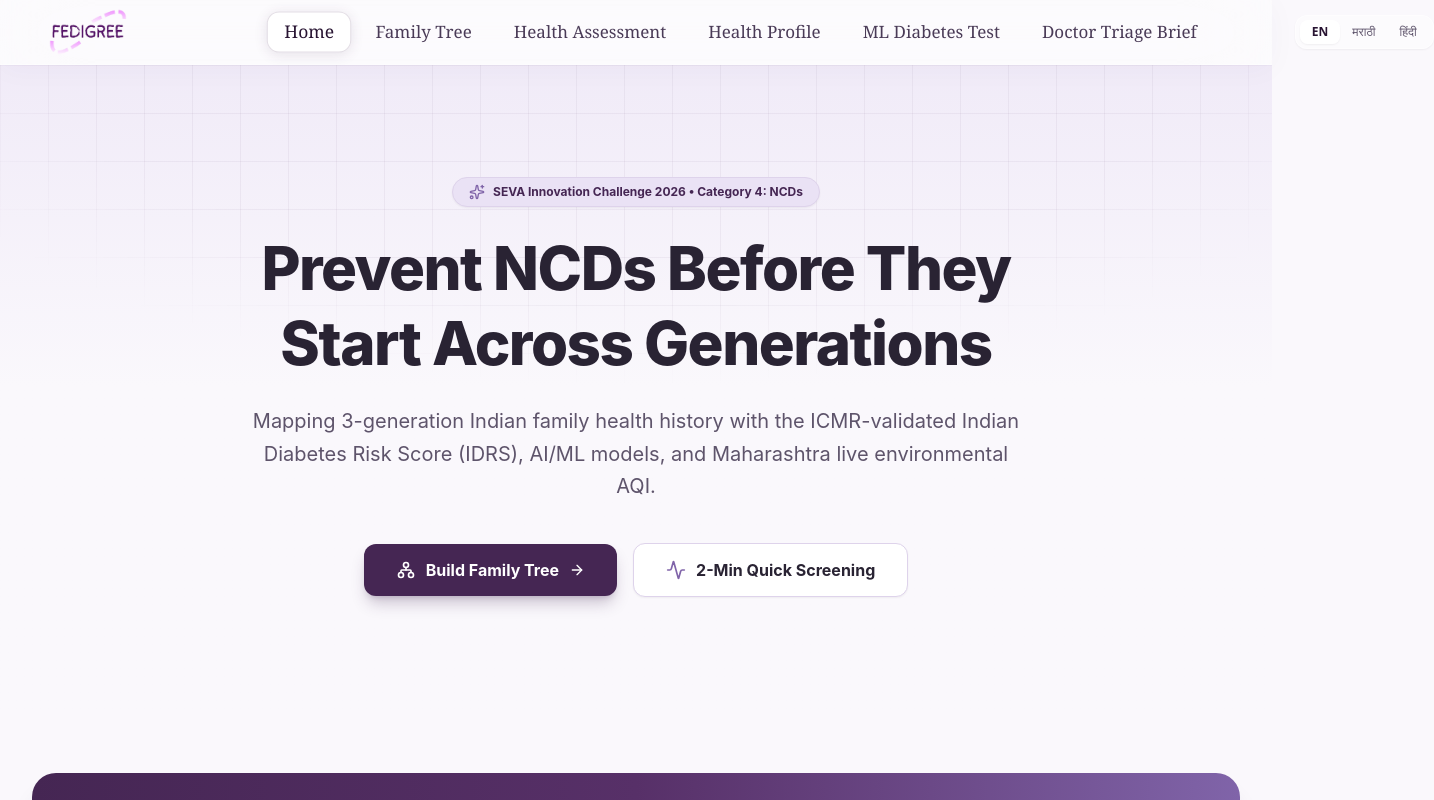
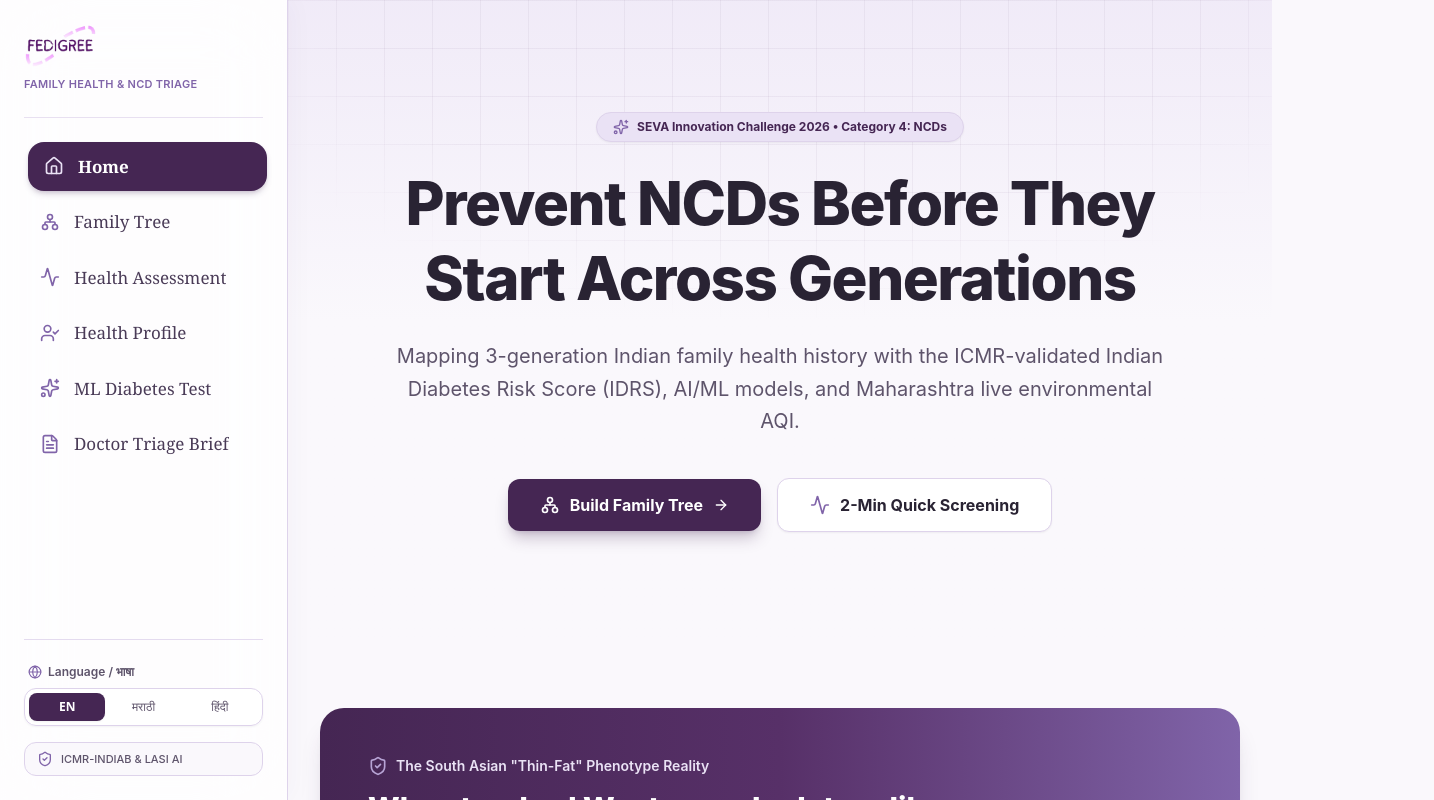
Before and after one commit to KunalPatilCode/Fedigree, a Next.js app in the folder frontend/: page / in a window 1280 px wide. Shown: the top 800 px of the page, 1434 px wide, since content can reach past the window. Built offline with nearby package versions, Linux system fonts and the light colour scheme.

Commit message:
feat(ui): bring navbar to left-hand sidebar layout and fix tree placeholder handles

```diff
--- a/frontend/src/app/layout.tsx
+++ b/frontend/src/app/layout.tsx
@@ -15,10 +15,14 @@ export default function RootLayout({
 }>) {
   return (
     <html lang="en">
-      <body className="min-h-screen flex flex-col bg-[#FAF8FC] text-[#292333] antialiased">
-        <Navbar />
-        <main className="flex-1">{children}</main>
-        <Footer />
+      <body className="min-h-screen bg-[#FAF8FC] text-[#292333] antialiased">
+        <div className="flex min-h-screen flex-col lg:flex-row">
+          <Navbar />
+          <div className="flex-1 flex flex-col min-w-0">
+            <main className="flex-1 min-w-0">{children}</main>
+            <Footer />
+          </div>
+        </div>
       </body>
     </html>
   );
--- a/frontend/src/app/tree/page.tsx
+++ b/frontend/src/app/tree/page.tsx
@@ -386,9 +386,11 @@ function AddPlaceholderNode({ data }: NodeProps<Node<AddPlaceholderNodeData>>) {
   const { relationType, labelTitle, subLabel, onAdd } = data;
 
   return (
-    <div className="flex flex-col items-center select-none cursor-pointer">
-      <Handle type="target" position={Position.Top} className="opacity-0" />
-      <Handle type="source" position={Position.Bottom} className="opacity-0" />
+    <div className="relative flex flex-col items-center select-none cursor-pointer">
+      <Handle type="target" position={Position.Top} id="top" className="opacity-0" />
+      <Handle type="source" position={Position.Bottom} id="bottom" className="opacity-0" />
+      <Handle type="target" position={Position.Left} id="left" className="opacity-0" />
+      <Handle type="source" position={Position.Right} id="right" className="opacity-0" />
 
       <button
         type="button"
@@ -833,7 +835,7 @@ function PedigreeFlowCanvas() {
   );
 
   return (
-    <div className="relative w-full h-[calc(100vh-80px)] min-h-[750px] bg-[#FAF8FC] flex flex-col overflow-hidden">
+    <div className="relative w-full h-[calc(100vh-64px)] lg:h-screen min-h-[750px] bg-[#FAF8FC] flex flex-col overflow-hidden">
       {/* ───────────────────────────────────────────────────────────── */}
       {/* TOP HEADER CONTROLS BAR */}
       {/* ───────────────────────────────────────────────────────────── */}
@@ -963,7 +965,7 @@ function PedigreeFlowCanvas() {
       {/* ───────────────────────────────────────────────────────────── */}
       {/* MAIN CANVAS & SLIDE-OVER DETAIL DRAWER */}
       {/* ───────────────────────────────────────────────────────────── */}
-      <div className="relative flex-1 w-full h-full">
+      <div className="relative flex-1 w-full min-h-[600px] h-full">
         <ReactFlow
           nodes={nodes}
           edges={edges}
--- a/frontend/src/components/layout/Navbar.tsx
+++ b/frontend/src/components/layout/Navbar.tsx
@@ -6,7 +6,18 @@ import { usePathname } from "next/navigation";
 import { usePedigreeStore } from "@/store/pedigreeStore";
 import { translations, Language } from "@/lib/translations";
 import Image from "next/image";
-import { Menu, X } from "lucide-react";
+import {
+  Home,
+  GitFork,
+  Activity,
+  UserCheck,
+  Sparkles,
+  FileText,
+  Menu,
+  X,
+  Globe,
+  ShieldCheck,
+} from "lucide-react";
 
 export function Navbar() {
   const pathname = usePathname();
@@ -15,19 +26,26 @@ export function Navbar() {
   const [isMobileMenuOpen, setIsMobileMenuOpen] = useState(false);
 
   const navLinks = [
-    { href: "/", label: t.navHome },
-    { href: "/tree", label: t.navTree },
-    { href: "/assess", label: t.navAssess },
-    { href: "/profile", label: t.navProfile },
-    { href: "/predict", label: t.navPredict },
-    { href: "/report", label: t.navReport },
+    { href: "/", label: t.navHome, icon: Home },
+    { href: "/tree", label: t.navTree, icon: GitFork, rotateIcon: true },
+    { href: "/assess", label: t.navAssess, icon: Activity },
+    { href: "/profile", label: t.navProfile, icon: UserCheck },
+    { href: "/predict", label: t.navPredict, icon: Sparkles },
+    { href: "/report", label: t.navReport, icon: FileText },
   ];
 
   return (
-    <header className="sticky top-0 z-50 w-full bg-white/40 backdrop-blur-xl md:backdrop-blur-2xl border-b border-white/40 shadow-[0_4px_30px_rgba(69,38,83,0.03)] font-editorial">
-      <div className="w-full px-4 sm:px-6 md:px-8 xl:px-12 h-16 flex items-center justify-between">
-        {/* Left: Brand */}
-        <div className="flex items-center shrink-0 w-[180px] lg:w-[220px]">
+    <>
+      {/* ───────────────────────────────────────────────────────────── */}
+      {/* DESKTOP SIDEBAR NAVBAR (LEFT HAND SIDE) */}
+      {/* ───────────────────────────────────────────────────────────── */}
+      <aside
+        aria-label="Sidebar Navigation"
+        className="hidden lg:flex flex-col justify-between w-64 xl:w-72 h-screen sticky top-0 shrink-0 bg-white/75 backdrop-blur-2xl border-r border-[#ded3eb] p-6 z-40 shadow-[4px_0_24px_rgba(69,38,83,0.03)]"
+      >
+        {/* Top: Brand Logo & Subtitle */}
+        <div>
+          <div className="pb-6 mb-6 border-b border-[#ded3eb]/70">
             <Link href="/" className="flex items-center gap-2 group">
               <Image
                 src="/fedigree-logo-cropped.png"
@@ -35,47 +53,58 @@ export function Navbar() {
                 width={160}
                 height={44}
                 priority
-              className="h-10 sm:h-12 w-auto object-contain transition-transform duration-200 group-hover:scale-105"
+                className="h-10 sm:h-11 w-auto object-contain transition-transform duration-200 group-hover:scale-105"
               />
             </Link>
+            <p className="text-[11px] font-semibold text-[#8064A9] mt-2 tracking-wide uppercase">
+              Family Health & NCD Triage
+            </p>
           </div>
 
-        {/* Center: Desktop Navigation Links (Centered, Editorial Serif, Zero Layout Shift) */}
-        <nav
-          aria-label="Main Navigation"
-          className="hidden lg:flex items-center justify-center gap-1 xl:gap-2 flex-1"
-        >
+          {/* Navigation Links (Vertical List) */}
+          <nav aria-label="Main Navigation" className="flex flex-col gap-1.5 font-editorial">
             {navLinks.map((item) => {
               const isActive = pathname === item.href;
+              const Icon = item.icon;
               return (
                 <Link
                   key={item.href}
                   href={item.href}
                   aria-current={isActive ? "page" : undefined}
-                className={`px-3.5 xl:px-4 py-1.5 rounded-xl text-base xl:text-[17px] font-medium whitespace-nowrap transition-[color,background-color,border-color,box-shadow,transform] duration-200 ${
+                  className={`flex items-center gap-3.5 px-4 py-3 rounded-2xl text-[16px] xl:text-[17px] font-medium transition-all duration-200 ${
                     isActive
-                    ? "bg-white/85 text-[#281432] shadow-[0_2px_12px_rgba(69,38,83,0.12)] border border-[#452653]/15 scale-[1.03]"
-                    : "text-[#4a3b57] hover:text-[#281432] hover:bg-white/40 border border-transparent"
+                      ? "bg-[#452653] text-white shadow-md shadow-[#452653]/20 font-semibold translate-x-1"
+                      : "text-[#4a3b57] hover:text-[#281432] hover:bg-[#EAE2F5]/50"
                   }`}
                 >
-                {item.label}
+                  <Icon
+                    className={`w-5 h-5 shrink-0 transition-transform ${
+                      item.rotateIcon ? "rotate-180" : ""
+                    } ${isActive ? "text-[#EAE2F5]" : "text-[#8064A9]"}`}
+                  />
+                  <span className="truncate">{item.label}</span>
                 </Link>
               );
             })}
           </nav>
+        </div>
 
-        {/* Right: Language Switcher & Mobile Menu Toggle */}
-        <div className="flex items-center justify-end gap-2 shrink-0 w-[180px] lg:w-[220px]">
-          {/* Language Switcher (Text Only, Translucent Glass) */}
-          <div className="flex items-center bg-white/40 backdrop-blur-md p-1 rounded-xl shadow-xs border border-white/50 font-sans text-xs">
+        {/* Bottom: Language Selector & Platform Status */}
+        <div className="pt-6 border-t border-[#ded3eb]/80 flex flex-col gap-4">
+          <div>
+            <div className="flex items-center gap-1.5 text-xs font-semibold text-[#5e546b] mb-2 px-1">
+              <Globe className="w-3.5 h-3.5 text-[#8064A9]" />
+              <span>Language / भाषा</span>
+            </div>
+            <div className="flex items-center bg-white/70 backdrop-blur-md p-1 rounded-xl border border-[#ded3eb] font-sans text-xs shadow-xs">
               {(["en", "mr", "hi"] as Language[]).map((lang) => (
                 <button
                   key={lang}
                   onClick={() => setLanguage(lang)}
-                className={`px-2.5 sm:px-3 py-1 rounded-lg font-medium transition-colors duration-150 ${
+                  className={`flex-1 py-1.5 rounded-lg font-medium transition-colors duration-150 text-center ${
                     language === lang
-                    ? "bg-white/90 text-[#281432] shadow-xs font-semibold"
-                    : "text-[#5e546b] hover:text-[#281432]"
+                      ? "bg-[#452653] text-white shadow-xs font-semibold"
+                      : "text-[#5e546b] hover:text-[#281432] hover:bg-white/60"
                   }`}
                   title={`Switch language to ${lang.toUpperCase()}`}
                 >
@@ -83,48 +112,129 @@ export function Navbar() {
                 </button>
               ))}
             </div>
+          </div>
 
-          {/* Mobile Menu Button */}
+          <div className="flex items-center gap-2 px-3 py-2 rounded-xl bg-[#FAF8FC] border border-[#ded3eb] text-[11px] text-[#5e546b]">
+            <ShieldCheck className="w-4 h-4 text-[#8064A9] shrink-0" />
+            <span className="truncate font-medium">ICMR-INDIAB & LASI AI</span>
+          </div>
+        </div>
+      </aside>
+
+      {/* ───────────────────────────────────────────────────────────── */}
+      {/* MOBILE TOP BAR (SHOWN ONLY ON SCREENS < LG) */}
+      {/* ───────────────────────────────────────────────────────────── */}
+      <header className="lg:hidden sticky top-0 z-40 w-full bg-white/80 backdrop-blur-xl border-b border-[#ded3eb] shadow-xs font-editorial">
+        <div className="w-full px-4 h-16 flex items-center justify-between">
+          <Link href="/" className="flex items-center gap-2">
+            <Image
+              src="/fedigree-logo-cropped.png"
+              alt="Fedigree"
+              width={140}
+              height={38}
+              priority
+              className="h-9 w-auto object-contain"
+            />
+          </Link>
+
+          <div className="flex items-center gap-2">
+            {/* Mobile Language Switcher */}
+            <div className="flex items-center bg-white/60 p-0.5 rounded-lg border border-[#ded3eb] text-xs font-sans">
+              {(["en", "mr", "hi"] as Language[]).map((lang) => (
+                <button
+                  key={lang}
+                  onClick={() => setLanguage(lang)}
+                  className={`px-2 py-1 rounded-md font-medium transition-colors ${
+                    language === lang
+                      ? "bg-[#452653] text-white font-semibold"
+                      : "text-[#5e546b] hover:text-[#281432]"
+                  }`}
+                >
+                  {lang === "en" ? "EN" : lang === "mr" ? "मराठी" : "हिंदी"}
+                </button>
+              ))}
+            </div>
+
+            {/* Mobile Menu Toggle Button */}
             <button
               onClick={() => setIsMobileMenuOpen(!isMobileMenuOpen)}
               aria-label="Toggle navigation menu"
               aria-expanded={isMobileMenuOpen}
-            className="lg:hidden p-2 rounded-xl text-[#3e344a] hover:text-[#1a1222] hover:bg-white/40 transition-colors border-none"
+              className="p-2 rounded-xl text-[#452653] hover:bg-[#EAE2F5]/60 transition-colors"
             >
-            {isMobileMenuOpen ? (
-              <X className="w-5 h-5 text-[#452653]" />
-            ) : (
-              <Menu className="w-5 h-5 text-[#452653]" />
-            )}
+              {isMobileMenuOpen ? <X className="w-6 h-6" /> : <Menu className="w-6 h-6" />}
             </button>
           </div>
         </div>
+      </header>
 
-      {/* Mobile Navigation Dropdown (Editorial Serif, Translucent Glass) */}
+      {/* ───────────────────────────────────────────────────────────── */}
+      {/* MOBILE SLIDE-IN SIDEBAR DRAWER OVERLAY */}
+      {/* ───────────────────────────────────────────────────────────── */}
       {isMobileMenuOpen && (
-        <div className="lg:hidden bg-white/75 backdrop-blur-2xl px-4 py-3 shadow-xl border-b border-white/40">
-          <nav aria-label="Mobile Navigation" className="flex flex-col gap-1">
+        <div className="lg:hidden fixed inset-0 z-50 flex">
+          {/* Backdrop */}
+          <div
+            className="fixed inset-0 bg-slate-900/40 backdrop-blur-xs transition-opacity"
+            onClick={() => setIsMobileMenuOpen(false)}
+          />
+
+          {/* Drawer content */}
+          <div className="relative w-72 max-w-[80vw] h-full bg-[#FAF8FC] border-r border-[#ded3eb] shadow-2xl flex flex-col justify-between p-6 z-10 animate-in slide-in-from-left duration-200">
+            <div>
+              <div className="flex items-center justify-between pb-5 mb-5 border-b border-[#ded3eb]">
+                <Image
+                  src="/fedigree-logo-cropped.png"
+                  alt="Fedigree"
+                  width={130}
+                  height={36}
+                  priority
+                  className="h-8 w-auto object-contain"
+                />
+                <button
+                  onClick={() => setIsMobileMenuOpen(false)}
+                  className="p-1.5 rounded-lg text-[#5e546b] hover:bg-[#EAE2F5]"
+                  aria-label="Close menu"
+                >
+                  <X className="w-5 h-5 text-[#452653]" />
+                </button>
+              </div>
+
+              <nav aria-label="Mobile Navigation" className="flex flex-col gap-1.5 font-editorial">
                 {navLinks.map((item) => {
                   const isActive = pathname === item.href;
+                  const Icon = item.icon;
                   return (
                     <Link
                       key={item.href}
                       href={item.href}
                       onClick={() => setIsMobileMenuOpen(false)}
                       aria-current={isActive ? "page" : undefined}
-                  className={`px-4 py-2.5 rounded-xl text-base font-medium transition-colors ${
+                      className={`flex items-center gap-3.5 px-4 py-3 rounded-2xl text-base font-medium transition-all ${
                         isActive
-                      ? "bg-white/90 text-[#281432] shadow-xs border border-[#452653]/15"
-                      : "text-[#3e344a] hover:text-[#1a1222] hover:bg-white/40 border border-transparent"
+                          ? "bg-[#452653] text-white shadow-md shadow-[#452653]/20 font-semibold"
+                          : "text-[#4a3b57] hover:text-[#281432] hover:bg-[#EAE2F5]/50"
                       }`}
                     >
-                  {item.label}
+                      <Icon
+                        className={`w-5 h-5 shrink-0 ${
+                          item.rotateIcon ? "rotate-180" : ""
+                        } ${isActive ? "text-[#EAE2F5]" : "text-[#8064A9]"}`}
+                      />
+                      <span>{item.label}</span>
                     </Link>
                   );
                 })}
               </nav>
             </div>
+
+            <div className="pt-4 border-t border-[#ded3eb] text-xs text-[#5e546b] flex items-center gap-2">
+              <ShieldCheck className="w-4 h-4 text-[#8064A9] shrink-0" />
+              <span>ICMR-INDIAB & LASI AI</span>
+            </div>
+          </div>
+        </div>
       )}
-    </header>
+    </>
   );
 }
```
Lines whose indentation alone changed are shown as unchanged.
